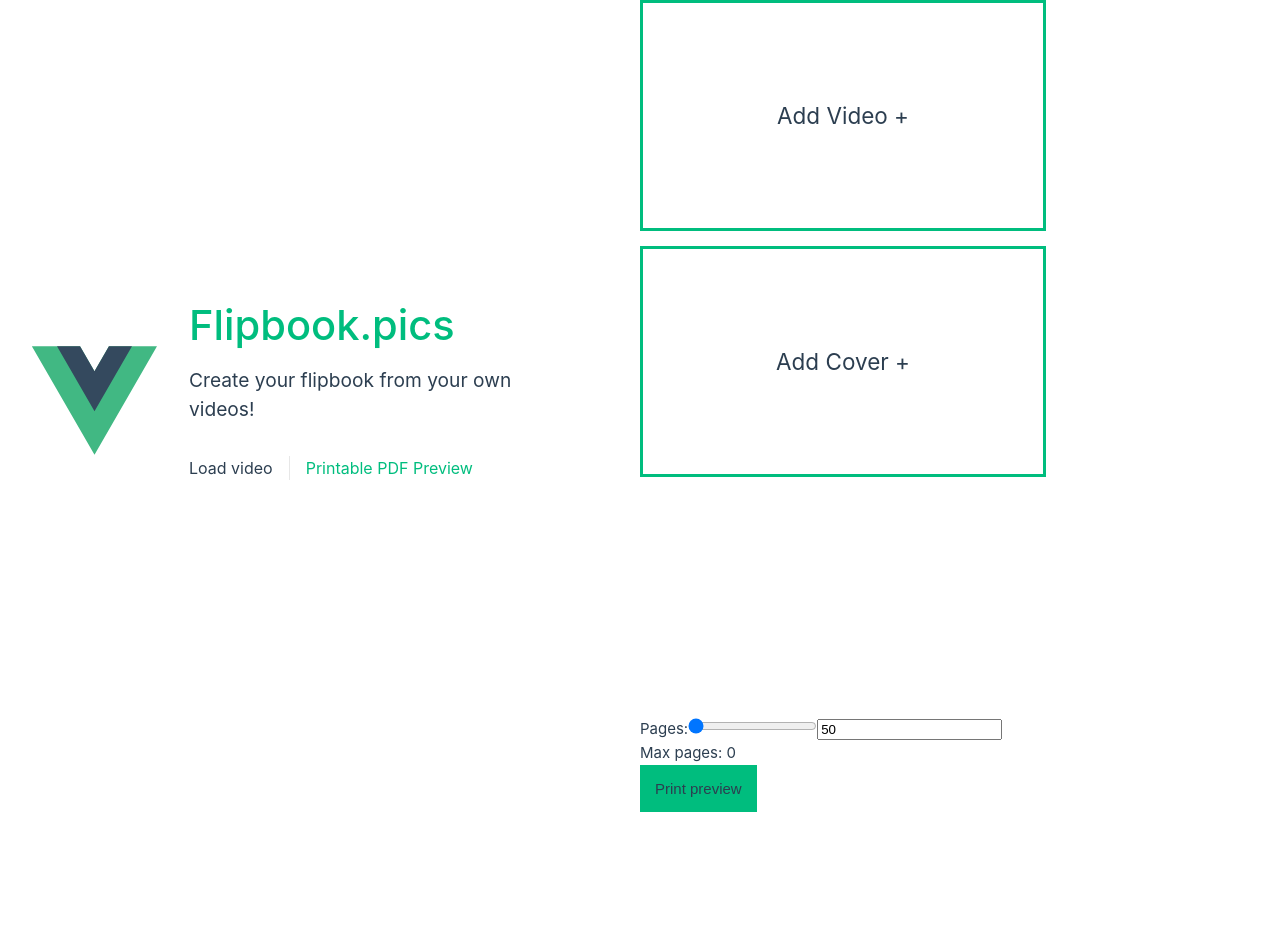
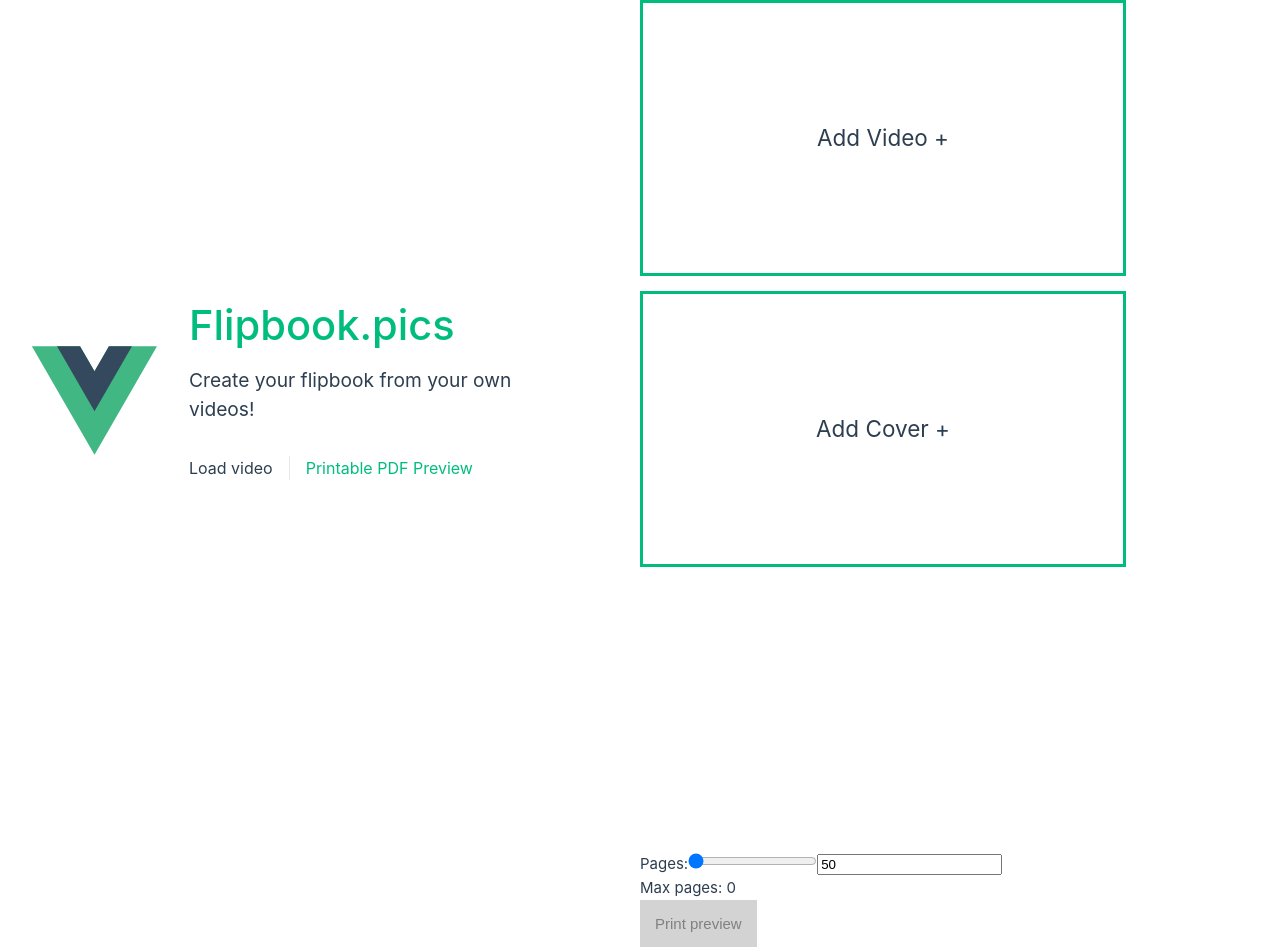
Before and after one commit to cnotv/flipbook.pics, a Vue app: page / in a window 1280 px wide. Before the commit the page ends 812 px from the top, so only its background shows below. Built offline with nearby package versions, Linux system fonts and the light colour scheme.

Commit message:
Generate PDF from the frames

```diff
--- a/package.json
+++ b/package.json
@@ -13,6 +13,7 @@
   },
   "dependencies": {
     "dropzone": "^6.0.0-beta.2",
+    "pdfmake": "^0.2.5",
     "pinia": "^2.0.13",
     "vue": "^3.2.33",
     "vue-router": "^4.0.14"
@@ -21,6 +22,7 @@
     "@rushstack/eslint-patch": "^1.1.0",
     "@types/jsdom": "^16.2.14",
     "@types/node": "^16.11.27",
+    "@types/pdfmake": "^0.1.21",
     "@vitejs/plugin-vue": "^2.3.1",
     "@vitejs/plugin-vue-jsx": "^1.3.10",
     "@vue/eslint-config-prettier": "^7.0.0",
--- a/src/assets/base.css
+++ b/src/assets/base.css
@@ -92,6 +92,11 @@ button {
   color: var(--color-text);
   cursor: pointer;
 }
-button:hover{
+button:hover {
   color: var(--color-text-a);
 }
+button:disabled {
+  color: grey;
+  background-color: lightgray;
+  border-color: lightgray;
+}
--- a/src/views/Loader.vue
+++ b/src/views/Loader.vue
@@ -7,6 +7,7 @@
  */
 import { ref } from "vue";
 import { useRouter } from "vue-router";
+import * as pdfMake from "pdfmake/build/pdfmake";
 
 const router = useRouter();
 let pagesAmount = ref("50");
@@ -78,10 +79,29 @@ const handleVideoUpload = (event) => {
 };
 
 /**
+ * Reset stored video information
+ */
+const resetVideo = () => {
+  videoSrc.value = null;
+  frames.value = [];
+};
+
+/**
  * Generate PDF from frames and navigate to preview page
  */
 const printPreview = () => {
-  router.push("preview");
+  const content = frames.value.map((image) => ({
+    image,
+    width: 480 / 1.5,
+    heigth: 288 / 1.5,
+    alignment: "center",
+  }));
+  const document = {
+    pageMargins: [5, 5, 5, 5],
+    content,
+  };
+  pdfMake.createPdf(document, null).download();
+  // router.push("preview");
 };
 </script>
 
@@ -95,7 +115,7 @@ const printPreview = () => {
           <source type="video/mp4" :src="videoSrc" />
         </video>
         <canvas class="canvas" ref="canvas"></canvas>
-        <button class="delete-button" @click="videoSrc = null">X</button>
+        <button class="delete-button" @click="resetVideo()">X</button>
       </div>
 
       <div class="file" v-if="!videoSrc">
@@ -152,7 +172,7 @@ const printPreview = () => {
     </section>
 
     <section>
-      <button @click="printPreview()">Print preview</button>
+      <button :disabled="!frames.length" @click="printPreview()">Print preview</button>
     </section>
   </div>
 </template>
@@ -160,7 +180,7 @@ const printPreview = () => {
 <style>
 :root {
   --video-ratio: 9 / 16;
-  --frame-width: 400px;
+  --frame-width: 480px;
   --frame-height: calc(var(--frame-width) * var(--video-ratio));
 }
 
```
Also changed, not shown: 1 other file (tests, documents, lock files or other folders).
